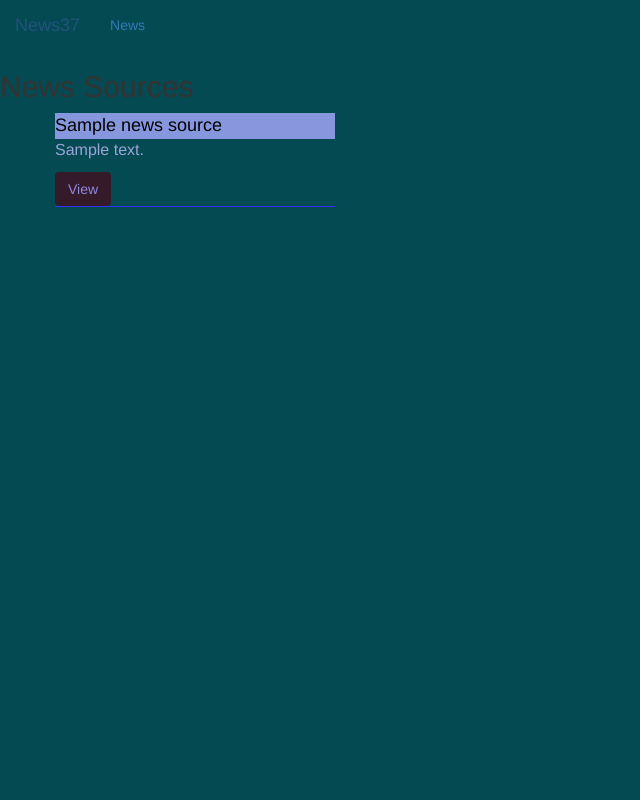
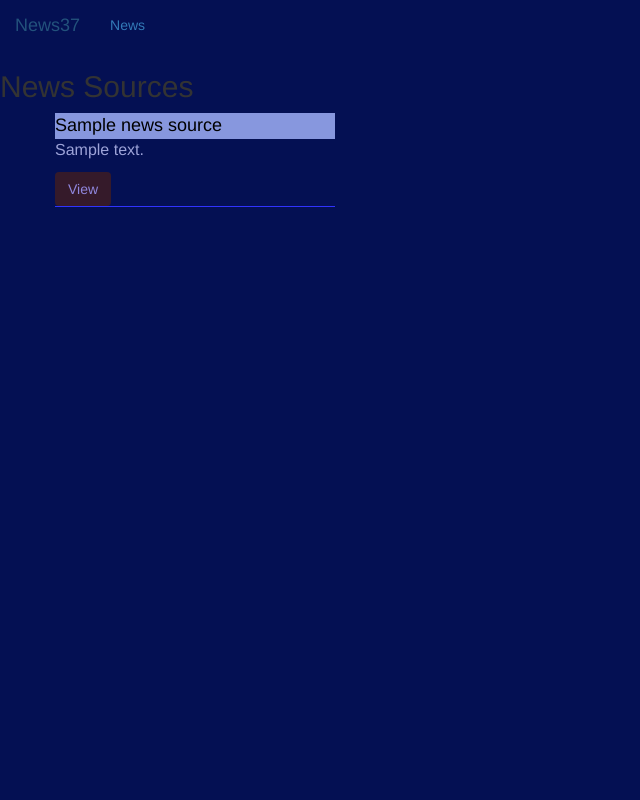
Before and after one commit to Msyoka/news, a Flask app: template app/templates/index.html in a window 1280 px wide. Shown: the whole page, without its empty margins (0-640 px from the left). Run offline with Flask 2, Linux system fonts and the light colour scheme; the template is opened without the code that fills it: most values are stand-ins (such as "Sample title", 1, 10 or a date in 2020); some libraries are stand-ins or nearby versions.

Commit message:
changes to readme

```diff
--- a/app/static/style.css
+++ b/app/static/style.css
@@ -1,5 +1,5 @@
 body {
-    background-color: rgb(4, 74, 83);
+    background-color: rgb(4, 16, 83);
   }
   h1 {
     color: rgb(226, 226, 238);
```
Also changed, not shown: README.md.
